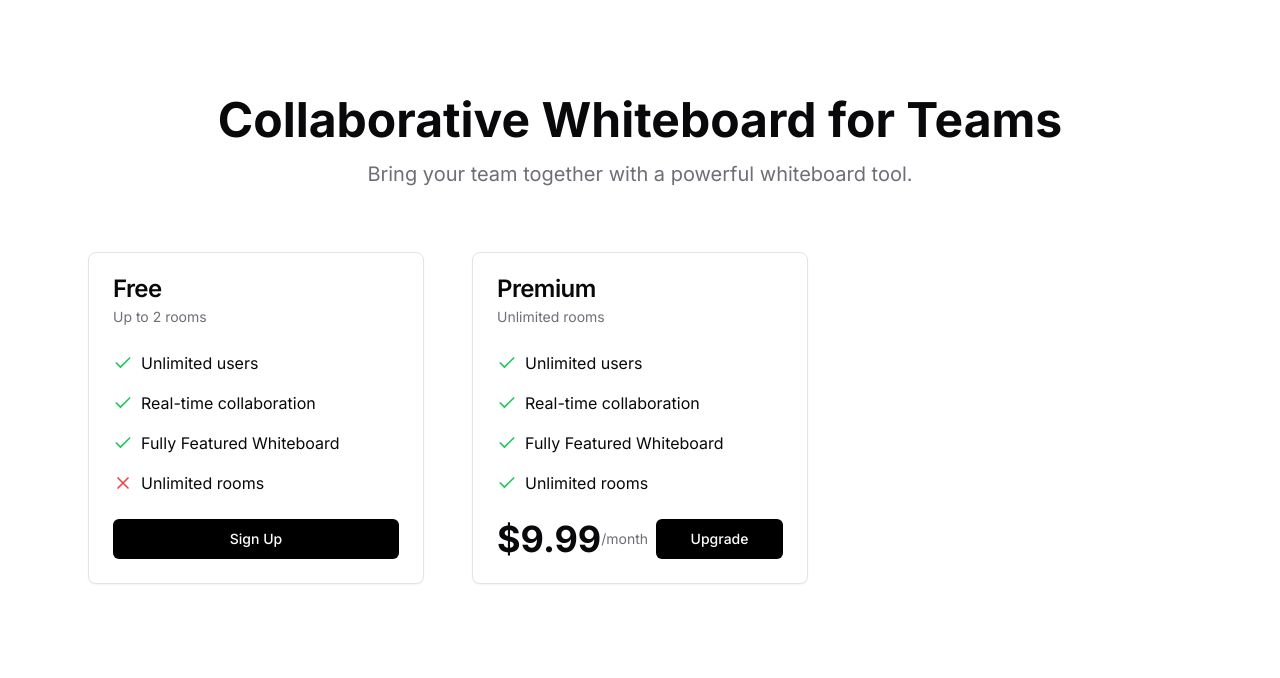
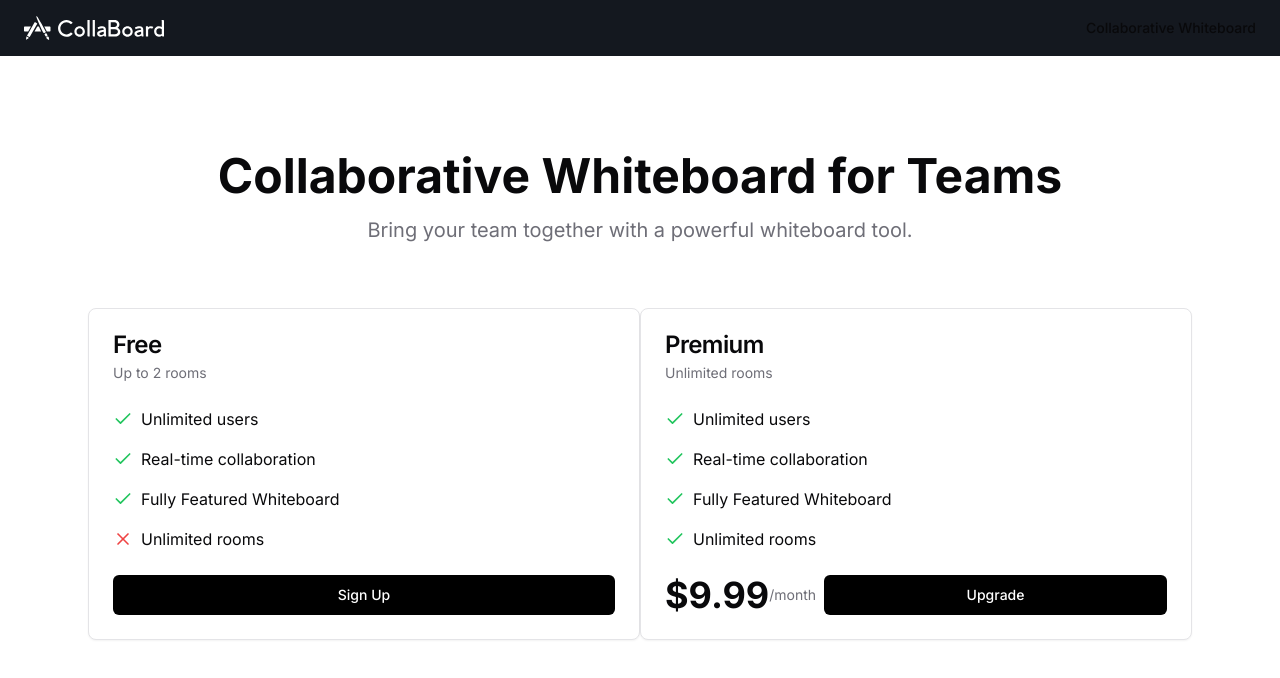
Before and after one commit to AssaadHalabi/Collaborative-Whiteboard, a Next.js app in the folder Frontend/: page /pricing in a window 1280 px wide. Shown: the top 678 px of the page. Built offline with nearby package versions, Linux system fonts and the light colour scheme.

Commit message:
feat: pricing component changes

```diff
--- a/Frontend/components/pricing/pricing.tsx
+++ b/Frontend/components/pricing/pricing.tsx
@@ -2,9 +2,20 @@ import { Card, CardHeader, CardTitle, CardDescription, CardContent, CardFooter }
 import { Button } from "@/components/ui/button"
 import { CheckIcon } from "./CheckIcon"
 import { XIcon } from "./XIcon"
+import Link from "next/link";
+import Image from "next/image";
 
 export function Pricing() {
   return (
+    <>
+      <header className="bg-primary-black px-4 lg:px-6 h-14 flex items-center justify-between">
+        <Link href="#" className="flex items-center gap-2" prefetch={false}>
+          {/* <ClapperboardIcon className="size-6 text-primary-foreground" />
+          <span className="text-primary-foreground font-semibold">CollaBoard</span> */}
+          <Image src="/assets/logos.svg" alt="Collaboard Logo" width={140} height={100} />
+        </Link>
+        <p className="text-primary-foreground text-sm font-medium">Collaborative Whiteboard</p>
+      </header>
       <div className="w-full max-w-6xl mx-auto py-12 md:py-20 lg:py-24 px-4 md:px-6">
         <div className="grid gap-8 md:gap-12 lg:gap-16">
           <div className="text-center space-y-4">
@@ -13,7 +24,7 @@ export function Pricing() {
               Bring your team together with a powerful whiteboard tool.
             </p>
           </div>
-        <div className="grid md:grid-cols-2 lg:grid-cols-3 gap-6 md:gap-8 lg:gap-12">
+          <div className="grid md:grid-cols-2 lg:g2">
             <Card>
               <CardHeader>
                 <CardTitle>Free</CardTitle>
@@ -77,6 +88,7 @@ export function Pricing() {
           </div>
         </div>
       </div>
+    </>
   )
 }
 
```
Lines whose indentation alone changed are shown as unchanged.
